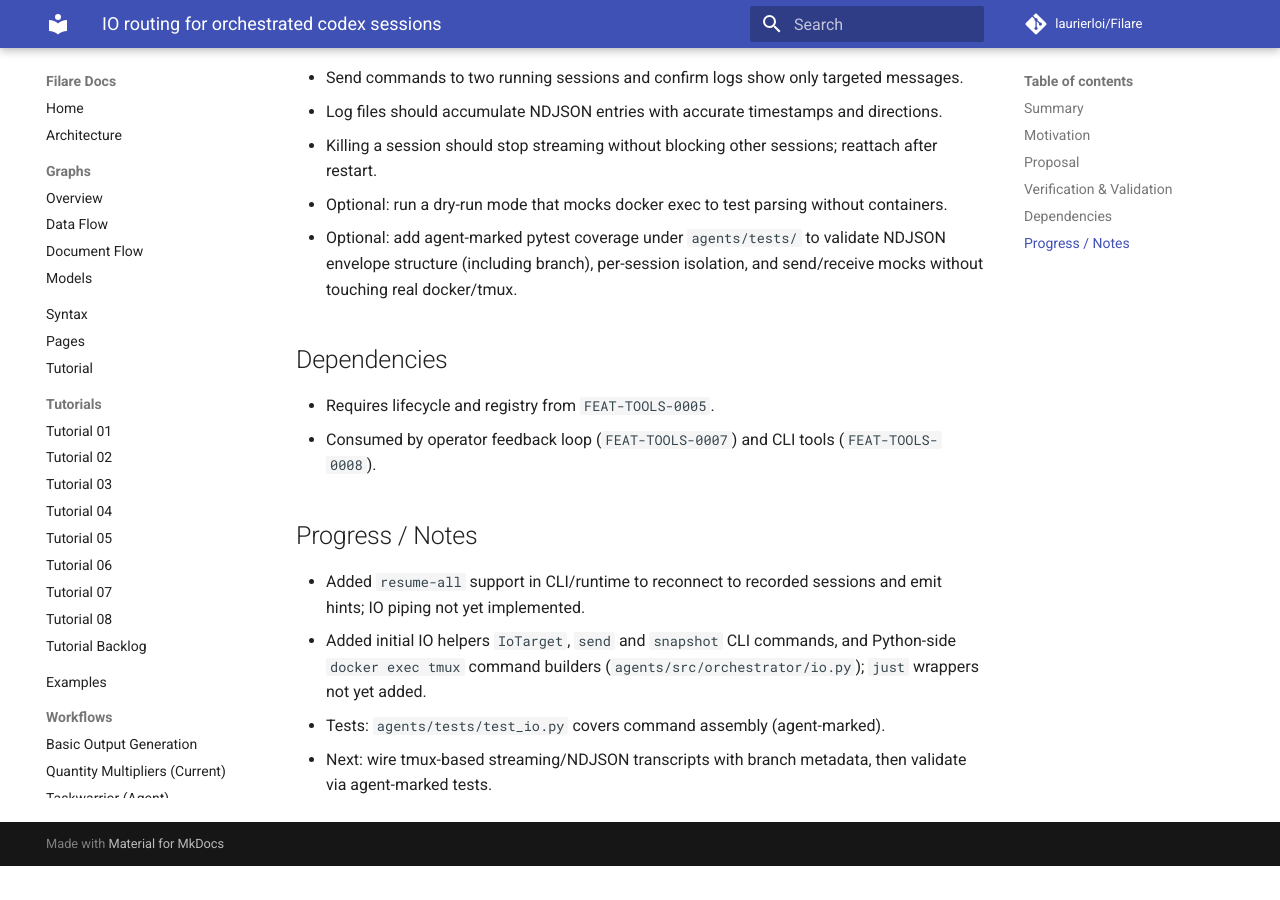
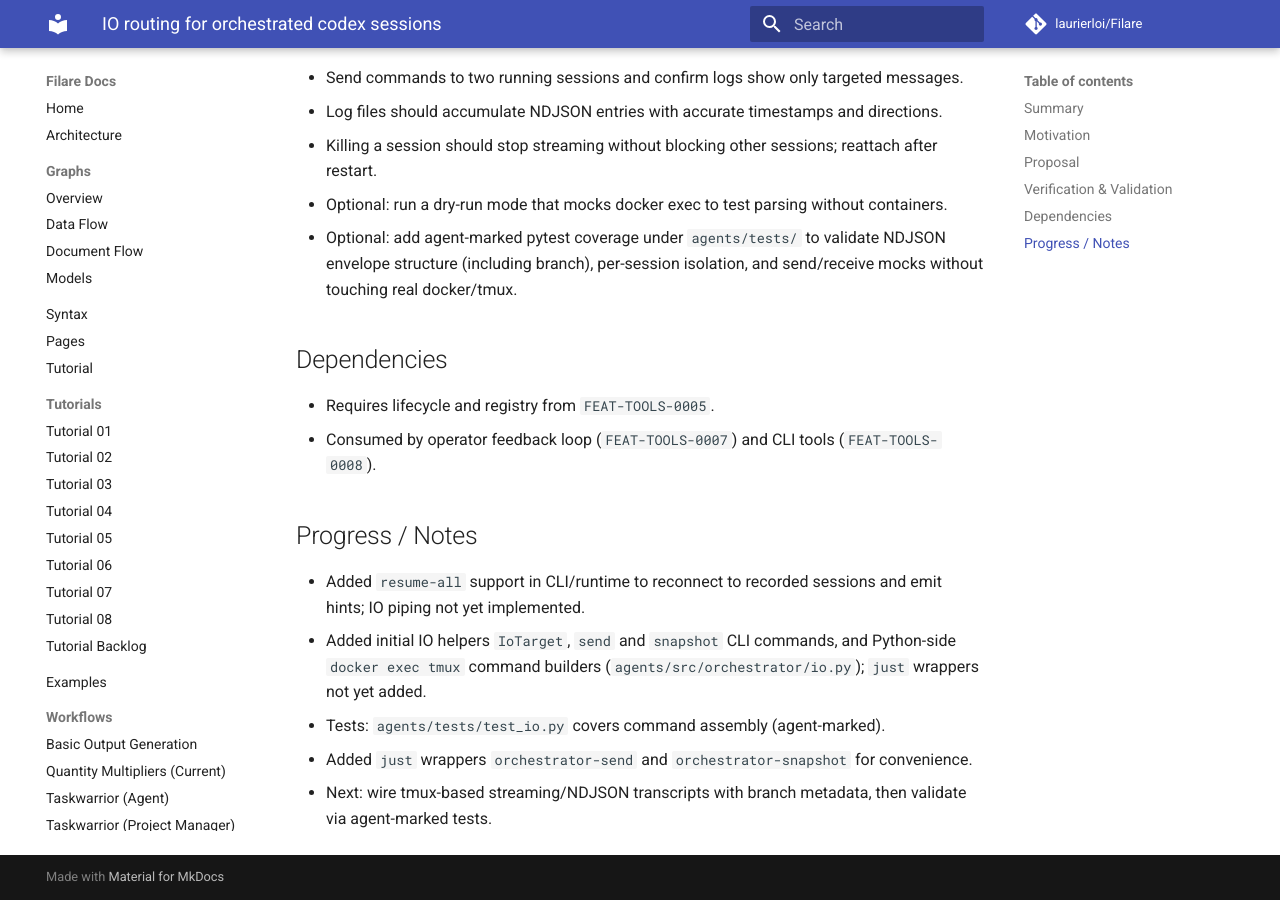
Before and after one commit to laurierloi/filare, an MkDocs documentation site: the page built from docs/features/agents/codex-session-io.md, in a window 1280 px wide and 900 px high, scrolled down 1182 px. Built offline with MkDocs 1.6.1 and Material for MkDocs 9.7.7, drawn with Linux system fonts in a browser that asks for light colours; comment, search, counter and statistics services are not loaded; before the commit the page ends 2048 px from its top, so only the background shows below that.

Commit message:
chore(tools): add orchestrator send/snapshot wrappers

```diff
--- a/docs/features/agents/codex-session-io.md
+++ b/docs/features/agents/codex-session-io.md
@@ -47,4 +47,5 @@
 - Added `resume-all` support in CLI/runtime to reconnect to recorded sessions and emit hints; IO piping not yet implemented.
 - Added initial IO helpers `IoTarget`, `send` and `snapshot` CLI commands, and Python-side `docker exec tmux` command builders (`agents/src/orchestrator/io.py`); `just` wrappers not yet added.
 - Tests: `agents/tests/test_io.py` covers command assembly (agent-marked).
+- Added `just` wrappers `orchestrator-send` and `orchestrator-snapshot` for convenience.
 - Next: wire tmux-based streaming/NDJSON transcripts with branch metadata, then validate via agent-marked tests.
```
Also changed, not shown: 1 other file.
